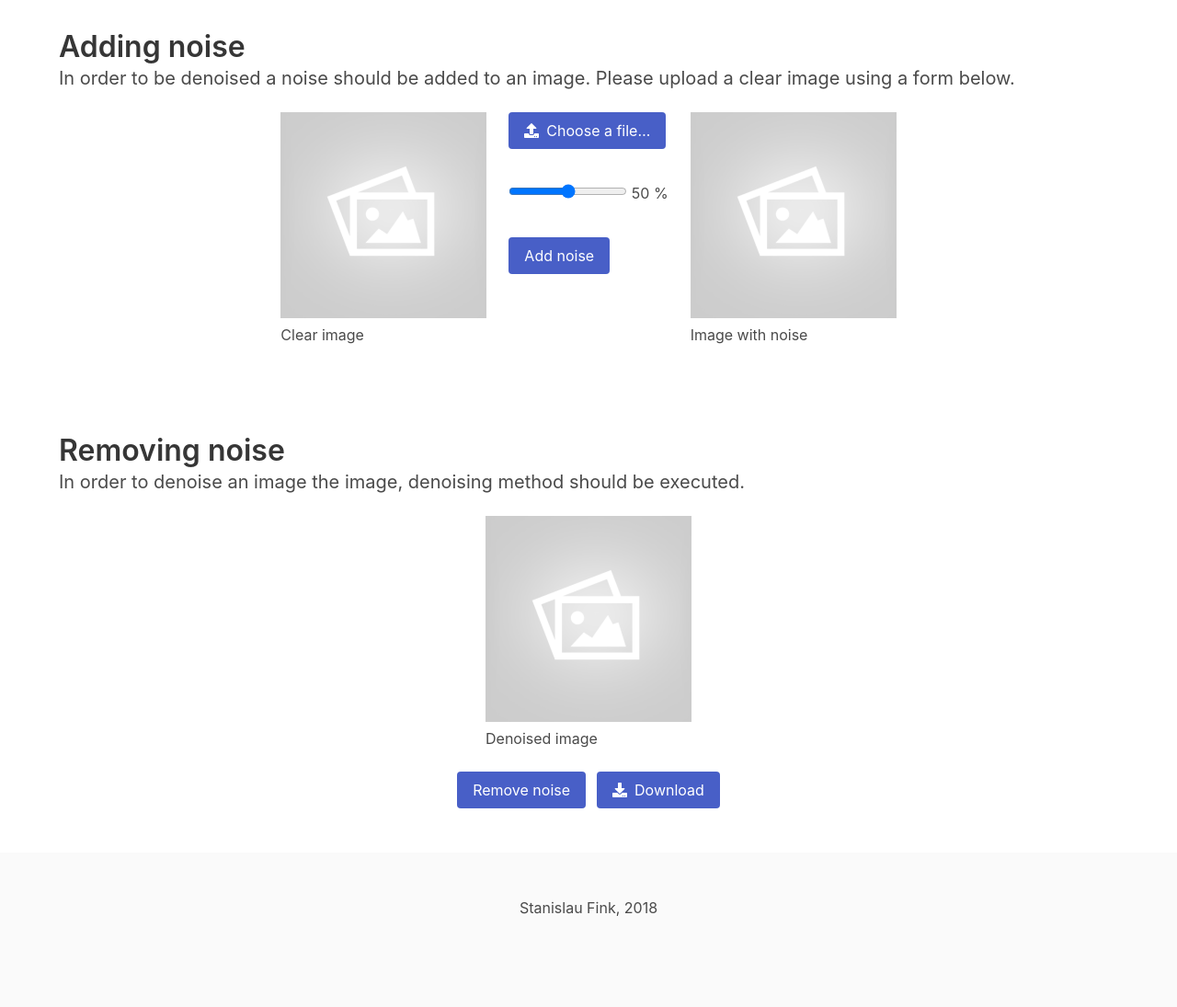
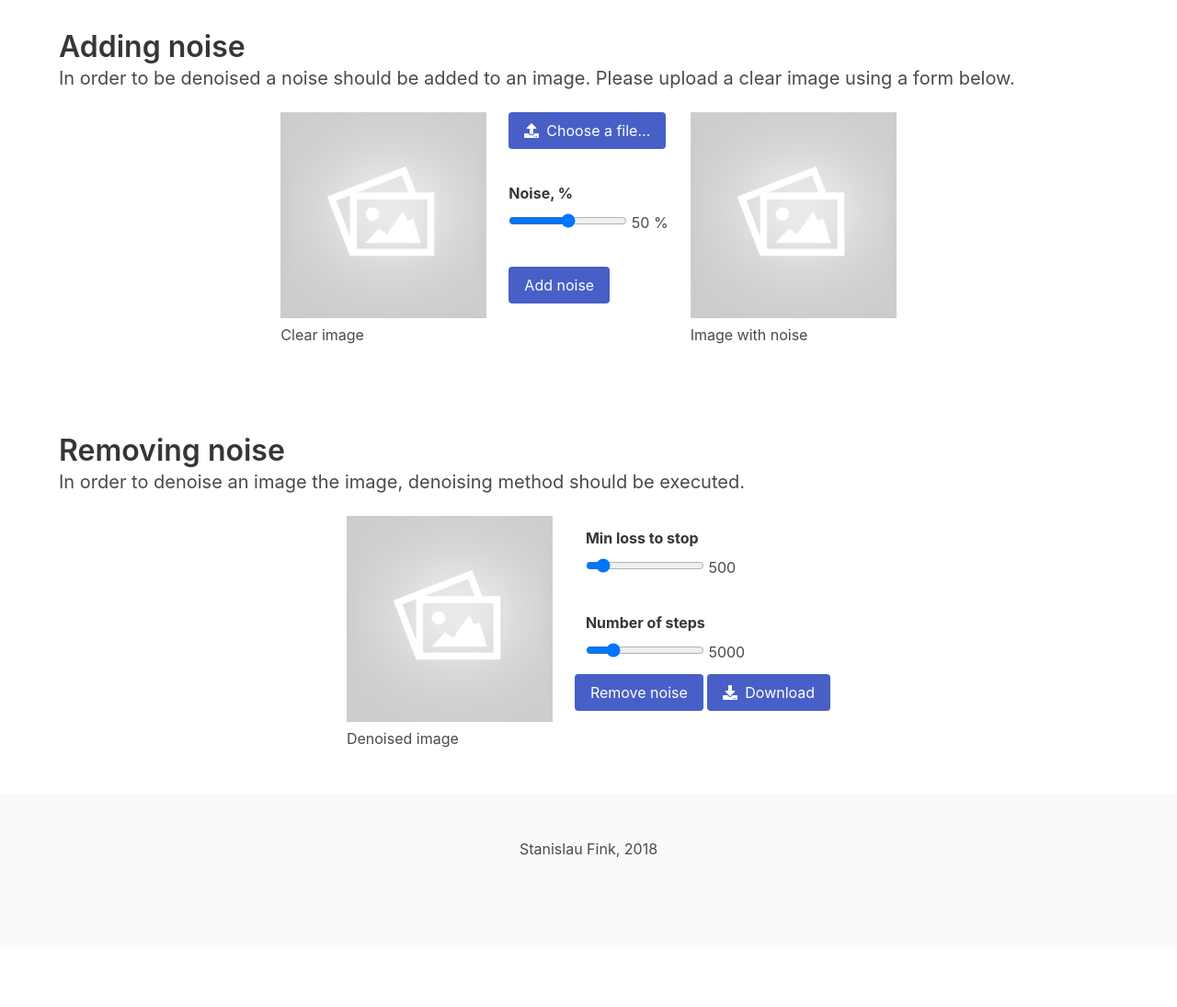
Before and after one commit to fink-stanislav/photo_denoising, a Flask app: page / in a window 1280 px wide. Shown: the part 176-1271 px from the top of the page at 92% size. After the commit the page ends 1108 px from the top, so only its background shows below. Run offline with Flask 2, Linux system fonts and the light colour scheme; some libraries are stand-ins or nearby versions.

Commit message:
denoising controls added

```diff
--- a/webgui/controllers/main.py
+++ b/webgui/controllers/main.py
@@ -60,13 +60,16 @@ def add_noise():
 
 @main.route('/remove_noise', methods=['POST'])
 def remove_noise():
+    steps = int(request.form['steps'])
+    min_loss = int(request.form['min_loss'])
+
     noisy_path = session['noisy']
     noisy = iu.file_to_tensor(noisy_path)
 
     mask_path = session['mask']
     mask = torch.load(mask_path)
 
-    result = Denoiser(num_steps=100).denoise(mask, noisy)
+    result = Denoiser(num_steps=steps, min_loss=min_loss).denoise(mask, noisy)
 
     source_filename = session['source_filename']
     source_filename, ext = _get_filename_and_ext(source_filename)
--- a/webgui/static/image_tools.js
+++ b/webgui/static/image_tools.js
@@ -76,4 +76,12 @@ $(document).ready(function() {
 		$("#intencity_value").html(this.value + ' %')
 	})
 
+	$("#min_loss").on('input', function () {
+		$("#min_loss_value").html(this.value)
+	})
+
+	$("#steps").on('input', function () {
+		$("#steps_value").html(this.value)
+	})
+
 })
--- a/webgui/templates/index.html
+++ b/webgui/templates/index.html
@@ -48,6 +48,7 @@
             </div>
           </div>
           <div class="field column">
+          <label class="label">Noise, %</label>
             <input id="intencity" name="intencity" type="range" min="1" max="99" step="1" value="50">
             <span id="intencity_value">50 %</span>
           </div>
@@ -75,13 +76,23 @@
           <img id="denoised_image" src="{{url_for('static', filename='placeholder_224.png')}}" alt="Denoised image" height="224" width="224">
           <p>Denoised image</p>
         </div>
-      </div>
-      <form id="remove_noise_form" action="/remove_noise" enctype="multipart/form-data" method="POST">
- 	    <div class="field is-grouped is-grouped-centered">
-          <div class="control">
+
+		<div class="column is-narrow">
+          <form id="remove_noise_form" action="/remove_noise" enctype="multipart/form-data" method="POST">
+            <div class="field column">
+              <label class="label">Min loss to stop</label>
+              <input id="min_loss" name="min_loss" type="range" min="1" max="5000" step="1" value="500">
+              <span id="min_loss_value">500</span>
+            </div>
+            <div class="field column">
+              <label class="label">Number of steps</label>
+              <input id="steps" name="steps" type="range" min="1" max="25000" step="1" value="5000">
+              <span id="steps_value">5000</span>
+            </div>
+          </form>
+
+          <div class="field">
             <a id="remove_noise" class="button is-link">Remove noise</a>
-          </div>
-          <div class="control">
             <a id="download" class="button is-link" download="">
               <span class="file-icon">
                 <i class="fas fa-download"></i>
@@ -90,7 +101,8 @@
             </a>
           </div>
         </div>
-      </form>
+
+      </div>
     </div>
   </section>
 
```
